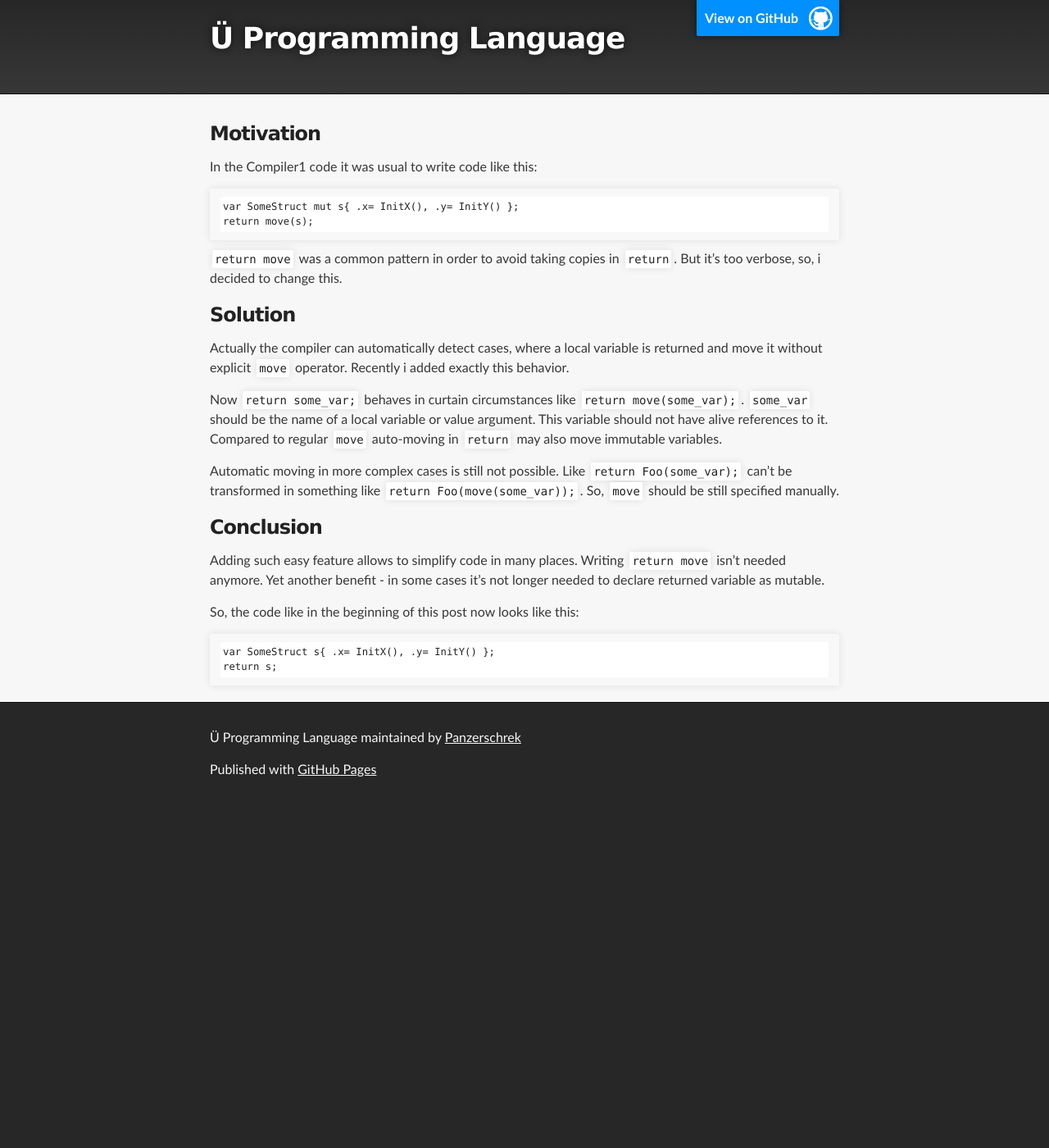
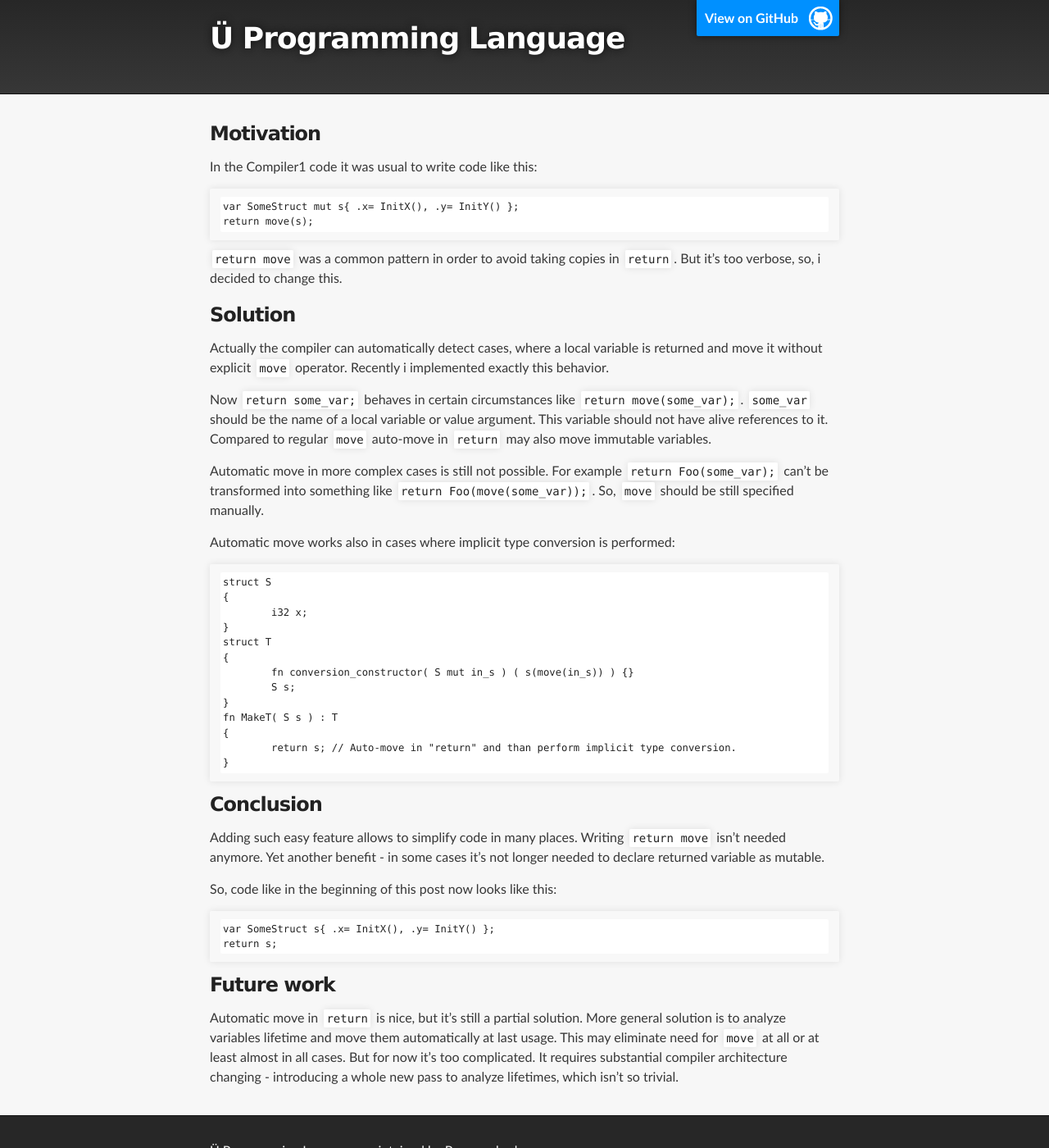
Before and after one commit to Panzerschrek/U-00DC-Sprache-site, a Jekyll site: the page built from _posts/2024-04-11-auto-move-in-return.md, in a window 1280 px wide and 1400 px high. Shown: the whole window at 82% size. Built offline with Jekyll 4.4.1, drawn with Linux system fonts in a browser that asks for light colours; our own code applies the rules of GitHub Pages for plain Markdown files.

Commit message:
Dorabotki statji.

````diff
--- a/_posts/2024-04-11-auto-move-in-return.md
+++ b/_posts/2024-04-11-auto-move-in-return.md
@@ -18,16 +18,34 @@ But it's too verbose, so, i decided to change this.
 ### Solution
 
 Actually the compiler can automatically detect cases, where a local variable is returned and move it without explicit `move` operator.
-Recently i added exactly this behavior.
+Recently i implemented exactly this behavior.
 
-Now `return some_var;` behaves in curtain circumstances like `return move(some_var);`.
+Now `return some_var;` behaves in certain circumstances like `return move(some_var);`.
 `some_var` should be the name of a local variable or value argument.
 This variable should not have alive references to it.
-Compared to regular `move` auto-moving in `return` may also move immutable variables.
+Compared to regular `move` auto-move in `return` may also move immutable variables.
 
-Automatic moving in more complex cases is still not possible.
-Like `return Foo(some_var);` can't be transformed in something like `return Foo(move(some_var));`.
+Automatic move in more complex cases is still not possible.
+For example `return Foo(some_var);` can't be transformed into something like `return Foo(move(some_var));`.
 So, `move` should be still specified manually.
+
+Automatic move works also in cases where implicit type conversion is performed:
+
+```
+struct S
+{
+	i32 x;
+}
+struct T
+{
+	fn conversion_constructor( S mut in_s ) ( s(move(in_s)) ) {}
+	S s;
+}
+fn MakeT( S s ) : T
+{
+	return s; // Auto-move in "return" and than perform implicit type conversion.
+}
+```
 
 
 ### Conclusion
@@ -36,10 +54,18 @@ Adding such easy feature allows to simplify code in many places.
 Writing `return move` isn't needed anymore.
 Yet another benefit - in some cases it's not longer needed to declare returned variable as mutable.
 
-So, the code like in the beginning of this post now looks like this:
+So, code like in the beginning of this post now looks like this:
 
 
 ```
 var SomeStruct s{ .x= InitX(), .y= InitY() };
 return s;
 ```
+
+
+### Future work
+
+Automatic move in `return` is nice, but it's still a partial solution.
+More general solution is to analyze variables lifetime and move them automatically at last usage.
+This may eliminate need for `move` at all or at least almost in all cases.
+But for now it's too complicated. It requires substantial compiler architecture changing - introducing a whole new pass to analyze lifetimes, which isn't so trivial.
````
